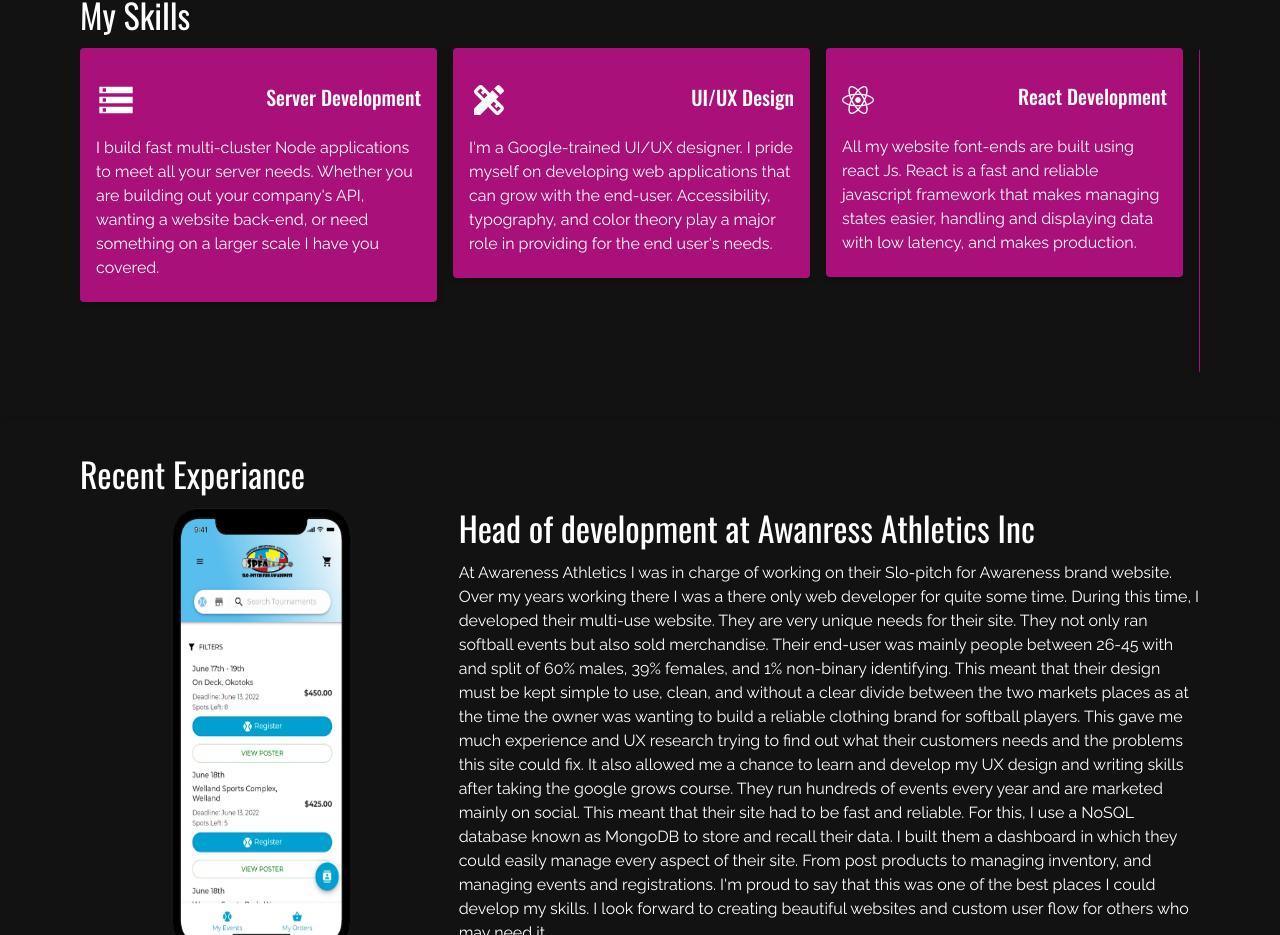
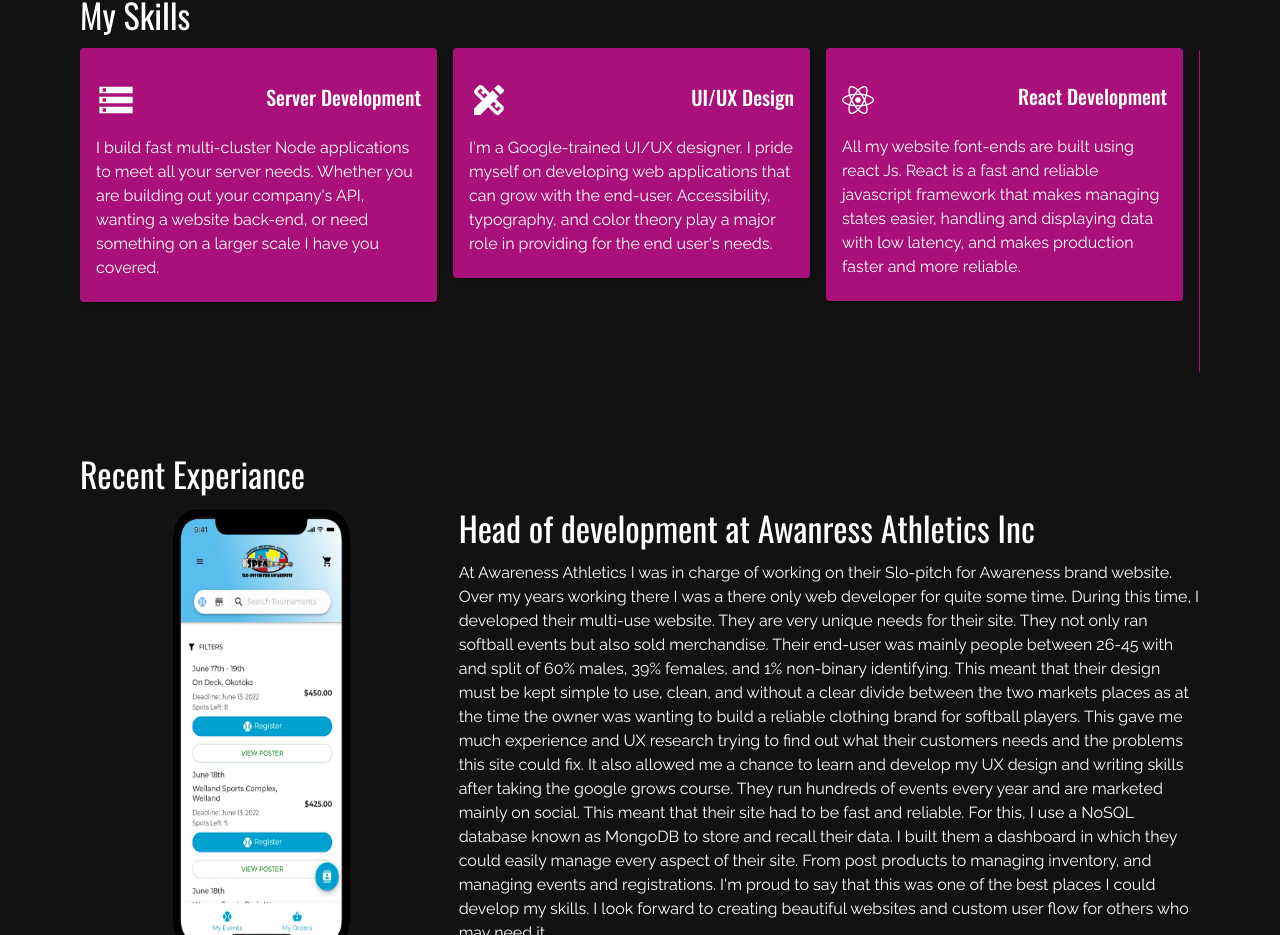
Before and after one commit to EmmaHoll97/portfolio, a React (Create React App) app: page / in a window 1280 px wide. Shown: the part 1434-2369 px from the top of the page. Built offline with nearby package versions, Linux system fonts and the light colour scheme.

Commit message:
correct skills typo

```diff
--- a/src/data/skills.js
+++ b/src/data/skills.js
@@ -18,7 +18,7 @@
     {
         icon: <i class="fa-brands fa-react fa-2x"></i>,
         title: 'React Development',
-        description: "All my website font-ends are built using react Js. React is a fast and reliable javascript framework that makes managing states easier, handling and displaying data with low latency, and makes production.",
+        description: "All my website font-ends are built using react Js. React is a fast and reliable javascript framework that makes managing states easier, handling and displaying data with low latency, and makes production faster and more reliable.",
     },
     {
         icon: <PhoneAndroidIcon sx={{ fontSize: 40 }} />,
```
Also changed, not shown: 7 other files (tests, documents, lock files or other folders).
